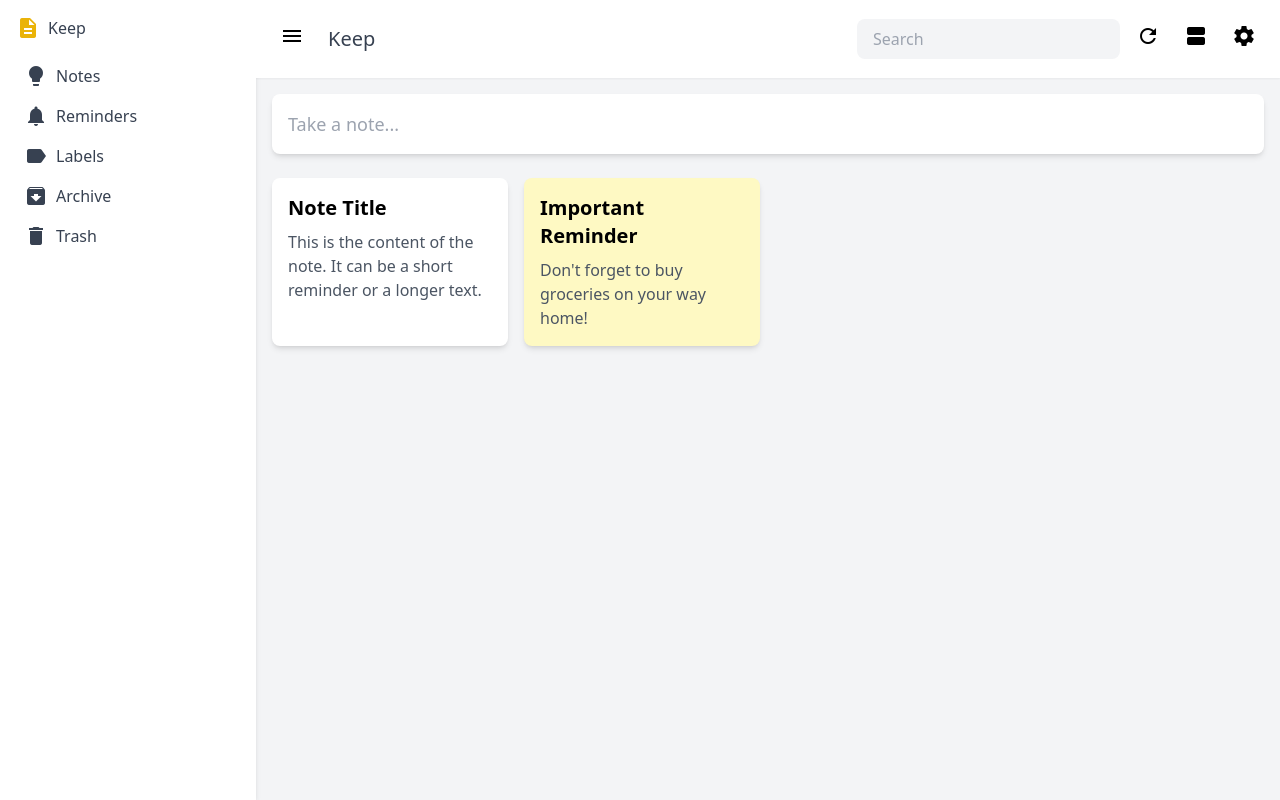
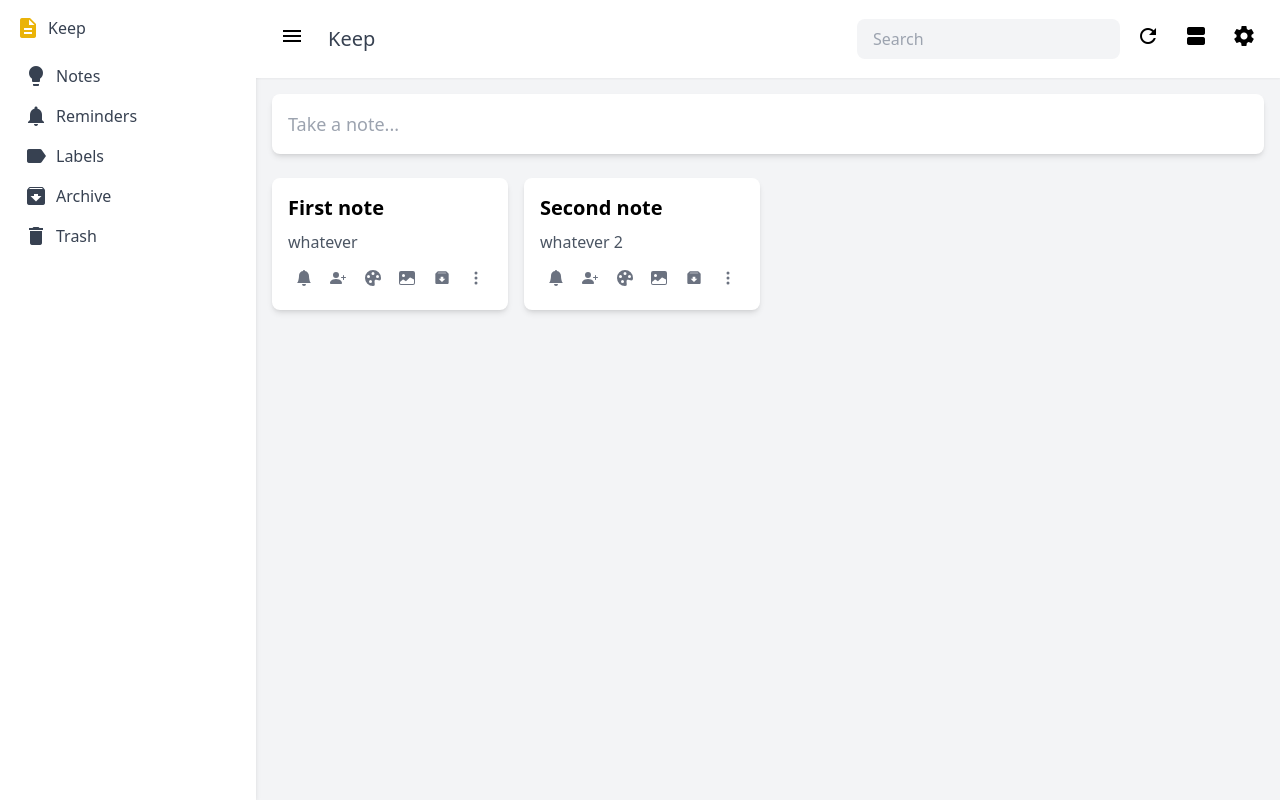
Before and after one commit to Raffian-moin/Google-keep-clone, a React (Vite) app: page / in a window 1280 px wide. Built offline with nearby package versions, Linux system fonts and the light colour scheme.

Commit message:
Add icons in note on note list and render note list dynamically

```diff
--- a/package.json
+++ b/package.json
@@ -14,6 +14,7 @@
     "@heroicons/react": "^2.1.5",
     "react": "^18.3.1",
     "react-dom": "^18.3.1",
+    "react-icons": "^5.3.0",
     "tailwindcss": "^3.4.10"
   },
   "devDependencies": {
--- a/src/MainSection.tsx
+++ b/src/MainSection.tsx
@@ -1,16 +1,56 @@
-import React from "react";
-import { useState } from 'react'
+import { useState } from "react";
+import { BiSolidArchiveIn } from "react-icons/bi";
+import { BsBellFill, BsImageFill, BsPaletteFill, BsPersonPlusFill, BsThreeDotsVertical } from "react-icons/bs";
 import NoteModal from "./NoteModal";
 
-const MainSection = (): React.JSX.Element => {
-    const [open, setOpen] = useState(false)
+const MainSection = () => {
+    const [open, setOpen] = useState(false);
     const handleNoteArea = () => {
         setOpen(true);
+    };
+
+    const notes = [
+        {
+            id: 1,
+            title: "First note",
+            body: "whatever"
+        },
+        {   id: 2,
+            title: "Second note",
+            body: "whatever 2"
+        },
+    ];
+
+    const handleIconClick = (attributes) => {
+        console.log(attributes)
     }
+
+    const IconWrapper = ({ children }) => (
+        <div className="p-2 rounded-full hover:bg-gray-200 transition-colors duration-200" onClick={() => handleIconClick(children.props)}>
+            {children}
+        </div>
+    );
+
+    const NoteIcons = ({noteID}) => (
+        <div className="flex justify-between items-center mt-2 text-gray-500">
+            <IconWrapper><BsBellFill className="cursor-pointer hover:text-gray-700" values="REMINDER" noteid={noteID} /></IconWrapper>
+            <IconWrapper><BsPersonPlusFill className="cursor-pointer hover:text-gray-700" values="COLLABORATION" noteid={noteID} /></IconWrapper>
+            <IconWrapper><BsPaletteFill className="cursor-pointer hover:text-gray-700" values="BACKGROUND" noteid={noteID} /></IconWrapper>
+            <IconWrapper><BsImageFill className="cursor-pointer hover:text-gray-700" values="IMAGE" noteid={noteID} /></IconWrapper>
+            <IconWrapper><BiSolidArchiveIn className="cursor-pointer hover:text-gray-700" values="ARCHIVE" noteid={noteID} /></IconWrapper>
+            <IconWrapper><BsThreeDotsVertical className="cursor-pointer hover:text-gray-700" values="OTHERS" noteid={noteID} /></IconWrapper>
+        </div>
+    );
+
+    // <div className="flex justify-between items-center mt-2 text-gray-500">
+    //     <div className="p-2 rounded-full hover:bg-gray-200 transition-colors duration-200" onClick={handleIconClick}>
+    //         <BsBellFill className="cursor-pointer hover:text-gray-700" values="kitao" />
+    //     </div>
+    // </div>
+
     return (
         <>
             <main className="flex-1 overflow-y-auto p-4">
-                {/* Note input */}
                 <div className="bg-white rounded-lg shadow-md mb-6 p-4">
                     <input
                         type="text"
@@ -19,32 +59,18 @@
                         onClick={handleNoteArea}
                     />
                 </div>
-                {/* Notes grid */}
                 <div className="grid grid-cols-1 sm:grid-cols-2 md:grid-cols-3 lg:grid-cols-4 gap-4">
-                    {/* Note 1 */}
-                    <div className="bg-white p-4 rounded-lg shadow-md hover:shadow-lg transition duration-300">
-                        <h2 className="text-xl font-semibold mb-2">Note Title</h2>
-                        <p className="text-gray-600">
-                            This is the content of the note. It can be a short reminder or a
-                            longer text.
-                        </p>
-                    </div>
-                    {/* Note 2 */}
-                    <div className="bg-yellow-100 p-4 rounded-lg shadow-md hover:shadow-lg transition duration-300">
-                        <h2 className="text-xl font-semibold mb-2">Important Reminder</h2>
-                        <p className="text-gray-600">
-                            Don't forget to buy groceries on your way home!
-                        </p>
-                    </div>
-                    {/* Add more notes as needed */}
+                    {notes.map((note, index) => (
+                        <div key={index} className="bg-white p-4 rounded-lg shadow-md hover:shadow-lg transition duration-300">
+                            <h2 className="text-xl font-semibold mb-2">{note.title}</h2>
+                            <p className="text-gray-600">{note.body}</p>
+                            <NoteIcons noteID={note.id}/>
+                        </div>
+                    ))}
                 </div>
             </main>
-            <NoteModal
-                open={open}
-                setOpen={setOpen}
-            />
+            <NoteModal open={open} setOpen={setOpen} />
         </>
-
     );
 };
 
--- a/src/NoteModal.tsx
+++ b/src/NoteModal.tsx
@@ -5,7 +5,11 @@
     setOpen: React.Dispatch<React.SetStateAction<boolean>>;
 };
 
+
 export default function NoteModal({ open, setOpen }: Props) {
+    const handleNoteSave = () => {
+        setOpen(false)
+    }
     return (
         <Dialog open={open} onClose={setOpen} className="relative z-10">
             <DialogBackdrop
@@ -33,7 +37,7 @@
                             <button
                                 type="button"
                                 data-autofocus
-                                onClick={() => setOpen(false)}
+                                onClick={handleNoteSave}
                                 className="mt-3 inline-flex w-full justify-center rounded-md bg-white px-3 py-2 text-sm font-semibold text-gray-900 shadow-sm ring-1 ring-inset ring-gray-300 hover:bg-gray-50 sm:mt-0 sm:w-auto"
                             >
                                 Save
```
Also changed, not shown: 1 other file (tests, documents, lock files or other folders).
